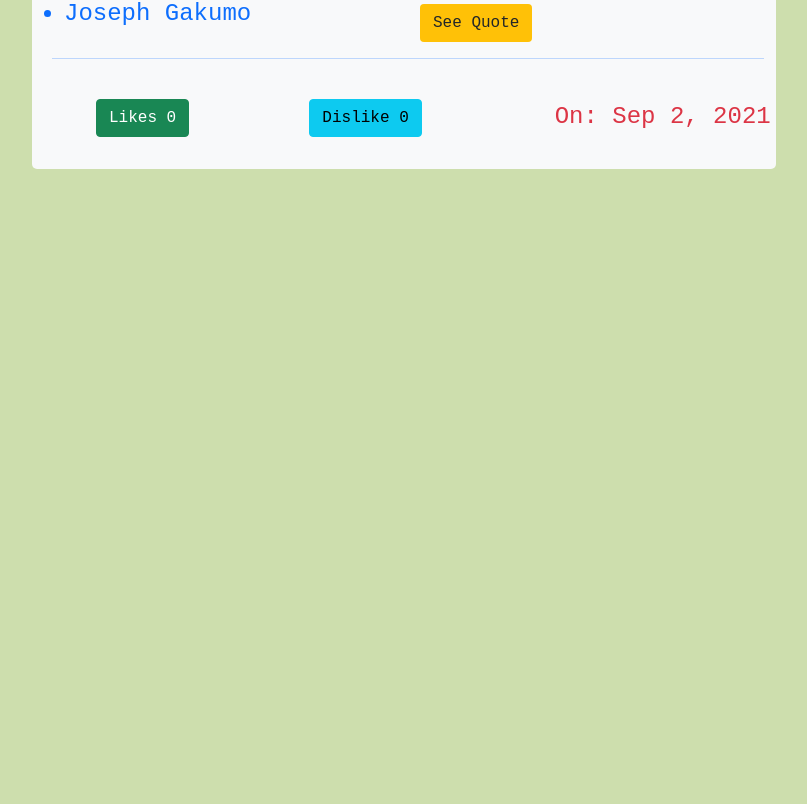
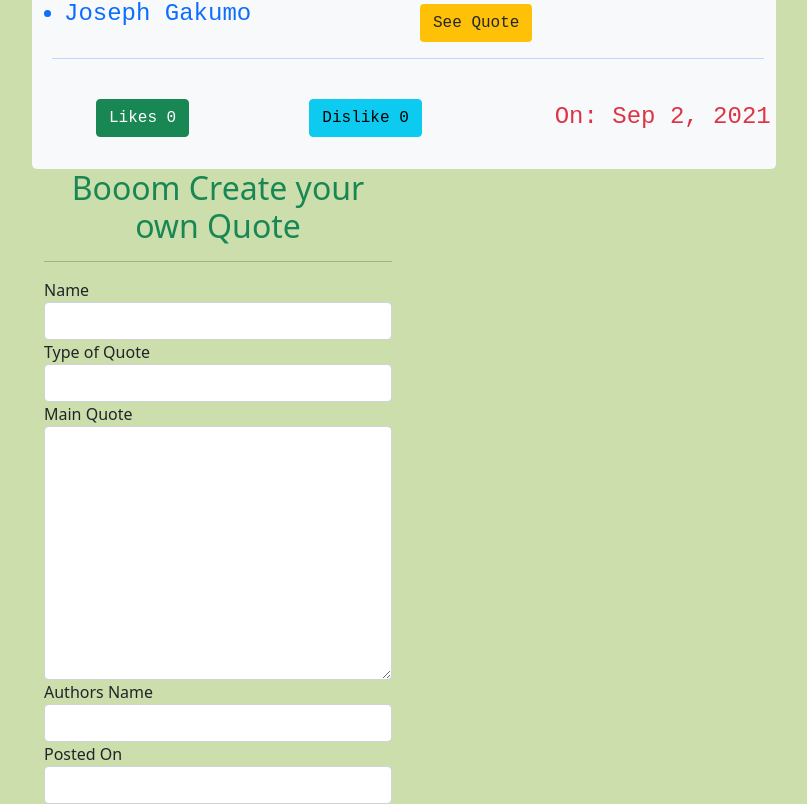
Before and after one commit to JoeGakumo21/Quotes-App, an Angular app in the folder Quotes-App/: page / in a window 1280 px wide. Shown: the part 223-1027 px from the top of the page, without its empty margins (50-857 px from the left). Before the commit the page ends 800 px from the top, so only its background shows below. Built offline with nearby package versions, Linux system fonts and the light colour scheme.

Commit message:
add structure of form

```diff
--- a/Quotes-App/src/app/quote-form/quote-form.component.html
+++ b/Quotes-App/src/app/quote-form/quote-form.component.html
@@ -1 +1,26 @@
-<p>quote-form works!</p>
+<div class="container">
+    <h2 class="text-success text-center">Booom Create your own Quote</h2>
+    <hr>
+    <form >
+        <div class="form-group">
+            <label for="name">Name</label>
+            <input type="text" name="" id="name" class="form-control" required>
+        </div>
+        <div class="form-group">
+            <label for="name">Type of Quote </label>
+            <input type="text" name="" id="tittleQuote" class="form-control" required>
+        </div>
+        <div class="form-group">
+            <label for="messageQuote">Main Quote</label>
+            <textarea name="" id="messageQuote" cols="" rows="10" required class="form-control"></textarea>
+        </div>
+        <div class="form-group">
+            <label for="author">Authors Name</label>
+            <input type="text" name="" id="author" class="form-control" required>
+        </div>
+        <div class="form-group">
+            <label for="postedOn">Posted On</label>
+            <input type="text" name="" id="postedOn" class="form-control" required>
+        </div>
+    </form>
+</div>
--- a/Quotes-App/src/app/quotes/quotes.component.html
+++ b/Quotes-App/src/app/quotes/quotes.component.html
@@ -37,9 +37,9 @@
             </div>
           </div>
     </div>
-   <div class="row">
-
-   </div>
+    <div class="col-4">
+      <app-quote-form></app-quote-form>
+    </div>
 
     <!-- <div class="row ">
     <div class="col-6 col-lg-6 col-sm-12">
```
